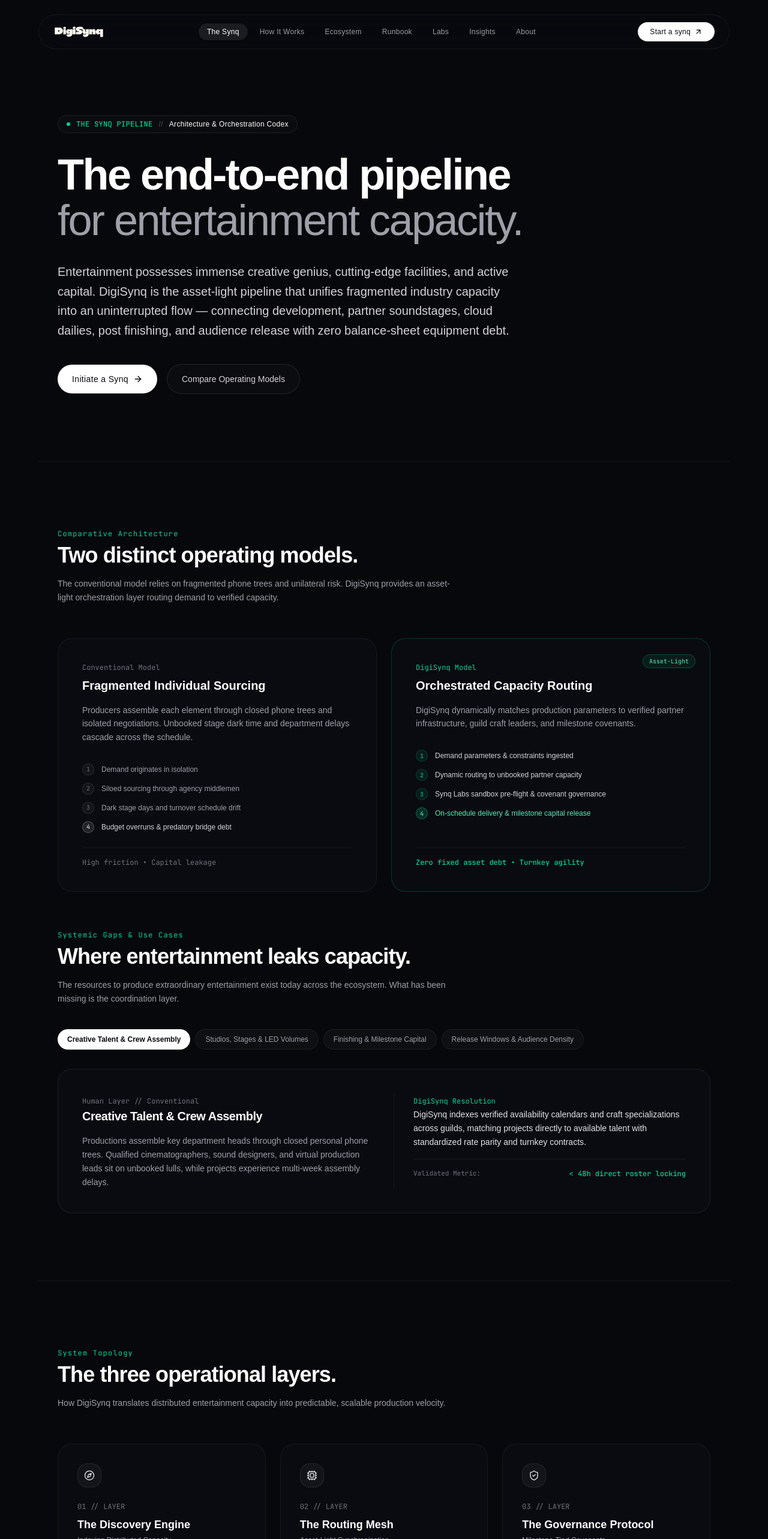
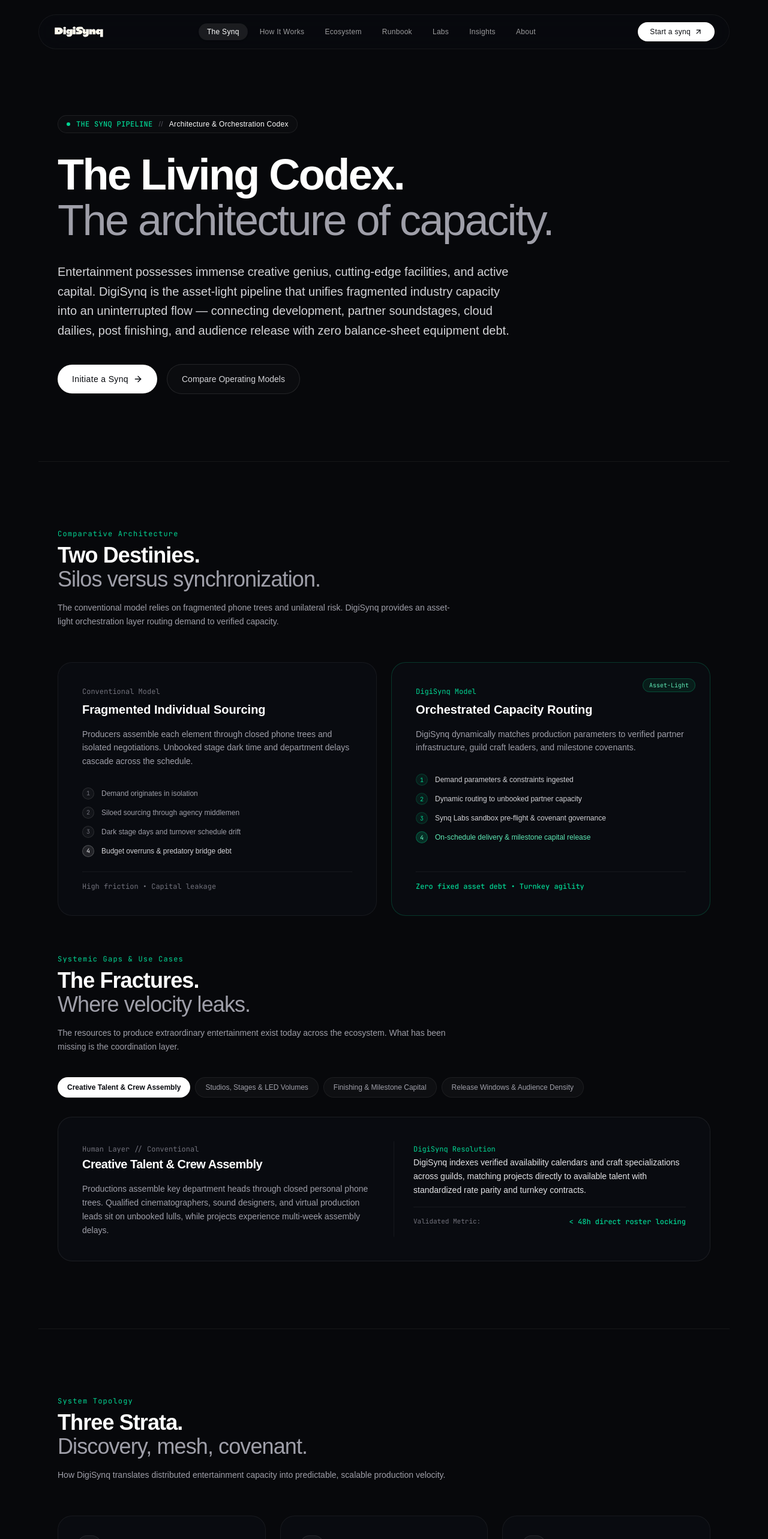
Before and after one commit to thedigitalsynq-design/digisynq3, a React (Vite) app: page /the-synq in a window 1280 px wide. Shown: the top 2566 px of the page at 60% size. Built offline with nearby package versions, Linux system fonts and the light colour scheme; a web font is replaced by a local one.

Commit message:
Elevate all H1 and H2 tags to shortened, metamorphic statements: poetic, punchy, and cinematic

```diff
--- a/src/pages/HomePage.tsx
+++ b/src/pages/HomePage.tsx
@@ -102,8 +102,8 @@
 
           {/* Master Headline */}
           <h1 className="text-4xl sm:text-6xl md:text-7xl font-bold tracking-tight text-white leading-[1.05] [letter-spacing:-0.035em] mb-8">
-            The pipeline for modern entertainment.<br />
-            <span className="text-zinc-400 font-light">We don’t build studios. We are the pipeline that synchronizes them.</span>
+            The Living Pipeline.<br />
+            <span className="text-zinc-400 font-light">Entertainment in flow.</span>
           </h1>
 
           {/* 10-Second Thesis */}
@@ -167,7 +167,8 @@
             Category Genesis
           </span>
           <h2 className="text-2xl sm:text-4xl font-bold tracking-tight text-white [letter-spacing:-0.025em] mb-4">
-            Why DigiSynq is the first of its kind.
+            The Third Epoch.<br />
+            <span className="text-zinc-400 font-light">From concrete to current.</span>
           </h2>
           <p className="text-zinc-400 text-sm leading-relaxed">
             Entertainment historically oscillated between two broken paradigms. DigiSynq pioneers the third: an asset-light coordination layer combined with empirical laboratory experimentation.
@@ -233,7 +234,8 @@
             The Business Mechanism
           </span>
           <h2 className="text-2xl sm:text-4xl font-bold tracking-tight text-white [letter-spacing:-0.025em] mb-4">
-            How DigiSynq works in four moves.
+            Four Pulses.<br />
+            <span className="text-zinc-400 font-light">One unbroken stream.</span>
           </h2>
           <p className="text-zinc-400 text-sm leading-relaxed">
             Eliminating billions in idle production friction by synchronizing existing infrastructure with active demand.
@@ -289,7 +291,8 @@
             <span>LIFECYCLE AGILITY // ZERO FRICTION</span>
           </div>
           <h2 className="text-3xl sm:text-5xl font-bold tracking-tight text-white [letter-spacing:-0.03em] mb-4">
-            Any stakeholder. Enter at any stage.
+            Zero Threshold.<br />
+            <span className="text-zinc-400 font-light">Enter the stream anywhere.</span>
           </h2>
           <p className="text-sm sm:text-base text-zinc-300 leading-relaxed">
             You don’t have to start with DigiSynq on Day Zero. Whether you're an asset owner with dark soundstage days next month, an independent producer facing a mid-shoot post stall, or a director needing virtual production pre-vis — any stakeholder can plug into the DigiSynq pipeline at the exact moment of need.
@@ -449,7 +452,8 @@
             Commercial Architecture
           </span>
           <h2 className="text-2xl sm:text-4xl font-bold tracking-tight text-white [letter-spacing:-0.025em] mb-4">
-            Economic alignment across the ecosystem.
+            Symbiotic Current.<br />
+            <span className="text-zinc-400 font-light">Velocity over rent-seeking.</span>
           </h2>
           <p className="text-zinc-400 text-sm leading-relaxed">
             DigiSynq generates value through coordination efficiency, not by extracting landlord rents on physical equipment.
@@ -506,7 +510,8 @@
           Initiate Orchestration
         </span>
         <h2 className="text-3xl sm:text-5xl md:text-6xl font-bold tracking-tight text-white [letter-spacing:-0.03em] mb-6">
-          Bring us your production constraint.
+          Ignite the Flow.<br />
+          <span className="text-zinc-400 font-light">Tell us what needs to move.</span>
         </h2>
         <p className="text-base sm:text-lg text-zinc-400 max-w-xl mx-auto leading-relaxed mb-10 font-normal">
           Whether you need soundstage turnaround access, guild department heads, or virtual production sandbox validation — we synchronize what entertainment needs.
--- a/src/pages/TheSynqPage.tsx
+++ b/src/pages/TheSynqPage.tsx
@@ -79,8 +79,8 @@
           </div>
 
           <h1 className="text-4xl sm:text-6xl md:text-7xl font-bold tracking-tight text-white leading-[1.05] [letter-spacing:-0.035em] mb-8">
-            The end-to-end pipeline<br />
-            <span className="text-zinc-400 font-light">for entertainment capacity.</span>
+            The Living Codex.<br />
+            <span className="text-zinc-400 font-light">The architecture of capacity.</span>
           </h1>
 
           <p className="text-lg sm:text-xl text-zinc-300 leading-relaxed max-w-3xl font-normal mb-10">
@@ -112,7 +112,8 @@
             Comparative Architecture
           </span>
           <h2 className="text-2xl sm:text-4xl font-bold tracking-tight text-white [letter-spacing:-0.025em] mb-4">
-            Two distinct operating models.
+            Two Destinies.<br />
+            <span className="text-zinc-400 font-light">Silos versus synchronization.</span>
           </h2>
           <p className="text-zinc-400 text-sm leading-relaxed">
             The conventional model relies on fragmented phone trees and unilateral risk. DigiSynq provides an asset-light orchestration layer routing demand to verified capacity.
@@ -198,7 +199,8 @@
             Systemic Gaps &amp; Use Cases
           </span>
           <h2 className="text-2xl sm:text-4xl font-bold tracking-tight text-white [letter-spacing:-0.025em] mb-4">
-            Where entertainment leaks capacity.
+            The Fractures.<br />
+            <span className="text-zinc-400 font-light">Where velocity leaks.</span>
           </h2>
           <p className="text-zinc-400 text-sm leading-relaxed">
             The resources to produce extraordinary entertainment exist today across the ecosystem. What has been missing is the coordination layer.
@@ -248,7 +250,8 @@
             System Topology
           </span>
           <h2 className="text-2xl sm:text-4xl font-bold tracking-tight text-white [letter-spacing:-0.025em] mb-4">
-            The three operational layers.
+            Three Strata.<br />
+            <span className="text-zinc-400 font-light">Discovery, mesh, covenant.</span>
           </h2>
           <p className="text-zinc-400 text-sm leading-relaxed">
             How DigiSynq translates distributed entertainment capacity into predictable, scalable production velocity.
@@ -281,7 +284,8 @@
       {/* ── 05. Final Invitation ── */}
       <section className="py-28 sm:py-36 px-6 sm:px-8 max-w-4xl mx-auto text-center border-t border-white/[0.06]">
         <h2 className="text-3xl sm:text-5xl font-bold tracking-tight text-white mb-6">
-          Ready to eliminate coordination friction?
+          Sync the Current.<br />
+          <span className="text-zinc-400 font-light">Unify your production pipeline.</span>
         </h2>
         <p className="text-base text-zinc-400 max-w-lg mx-auto leading-relaxed mb-10">
           Have an entertainment project, resource requirement, or capacity opportunity? Start a Synq and tell us what needs to be connected.
```
